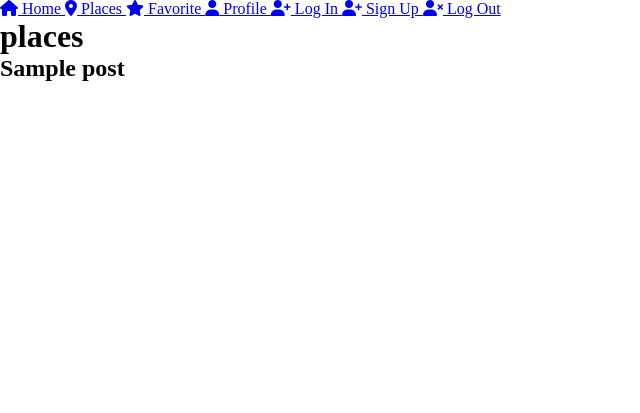
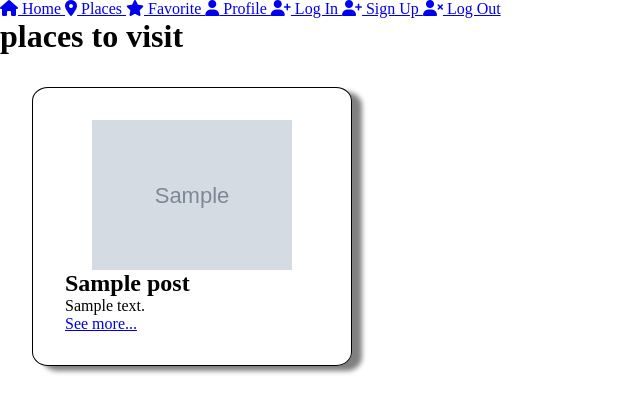
Before and after one commit to So-Mina/Visit-Seoul, a Node server app: page /places in a window 1280 px wide. Shown: the top 413 px of the page, without its empty margins (0-640 px from the left). Run offline with Node 20, Linux system fonts and the light colour scheme; tables that the repository leaves empty hold one stand-in row (values such as "Sample post"); grey boxes marked "Sample" are stand-in pictures; some libraries are stand-ins or nearby versions.

Commit message:
add places routes

```diff
--- a/app.js
+++ b/app.js
@@ -2,6 +2,8 @@ require('dotenv').config()
 
 const express = require('express')
 const hbs = require('hbs')
+const path = require('path')
+
 
 const app = express()
 
@@ -10,6 +12,8 @@ require('./db')
 app.set('view engine', 'hbs')
 app.set('views', __dirname + '/views')
 app.use(express.static(__dirname + '/public'))
+hbs.registerPartials(path.join(__dirname, 'views', 'partials'))
+
 
 const indexRoutes = require('./routes/index.routes')
 app.use('/', indexRoutes)
--- a/models/post.model.js
+++ b/models/post.model.js
@@ -23,6 +23,10 @@ const postSchema = new Schema({
     type: String,
     required: true
   },
+  smallDescription: {
+    type: String,
+    required: true
+  },
   recommended: {
     type : Boolean,
   },
--- a/public/styles/style.css
+++ b/public/styles/style.css
@@ -3,3 +3,44 @@
   margin: 0;
   padding: 0;
 }
+
+#postImg {
+  display: flex;
+  width: 200px;
+  margin: auto;
+  justify-content: center;
+}
+
+.postContainer {
+  width: 25%;
+  border: 1px solid black;
+  margin: 2rem;
+  padding: 2rem;
+  box-shadow: 10px 5px 5px grey;
+  border-radius: 5%;
+}
+
+.placesContainer {
+  display: flex;
+  flex-direction: row;
+  flex-wrap: wrap;
+}
+
+#postLink {
+  margin-top: 2rem;
+  text-align: right;
+  bottom: 0;
+}
+
+.infos {
+  display: flex;
+  margin: auto;
+  width: 75%;
+  margin-top: 3rem;
+}
+
+.infos p {
+  margin-left: 1rem;
+  justify-content: center;
+  align-items: center;
+}
--- a/routes/places.routes.js
+++ b/routes/places.routes.js
@@ -10,13 +10,24 @@ router.get('/places', async(req, res, next) => {
       places
     })
   } catch (error) {
-
+    next(error)
   }
 
 })
 
 
-
+router.get('/places/:id', async(req, res, next) => {
+  try {
+    const { id } = req.params
+    const place = await Place.findById(id)
+    res.render('place-infos', {
+      title: `${place.name}`,
+      place
+    })
+  } catch (error) {
+    next(error)
+  }
+})
 
 
 module.exports = router
--- a/views/partials/post.hbs
+++ b/views/partials/post.hbs
@@ -0,0 +1,6 @@
+<div class="postContainer">
+    <img id="postImg" src={{this.photo}} alt="">
+    <h2>{{this.name}}</h2>
+    <p>{{this.smallDescription}}</p>
+    <a id="postLink" href="/places/{{_id}}">See more...</a>
+</div>
--- a/views/place-infos.hbs
+++ b/views/place-infos.hbs
@@ -0,0 +1,5 @@
+<h1>{{place.name}}</h1>
+<div class="infos">
+   <img id="placeInfosImg" src={{place.photo}} alt="" width="600px">
+    <p>{{place.description}}</p>
+</div>
--- a/views/places.hbs
+++ b/views/places.hbs
@@ -1,5 +1,6 @@
-<h1> places </h1>
-
-{{#each places}}
-<h2>{{name}}</h2>
-{{/each}}
+<h1> places to visit </h1>
+<div class="placesContainer">
+    {{#each places}}
+        {{> post this}}
+    {{/each}}
+</div>
```
Also changed, not shown: seeds/places.seed.js (+15 -1 lines).
